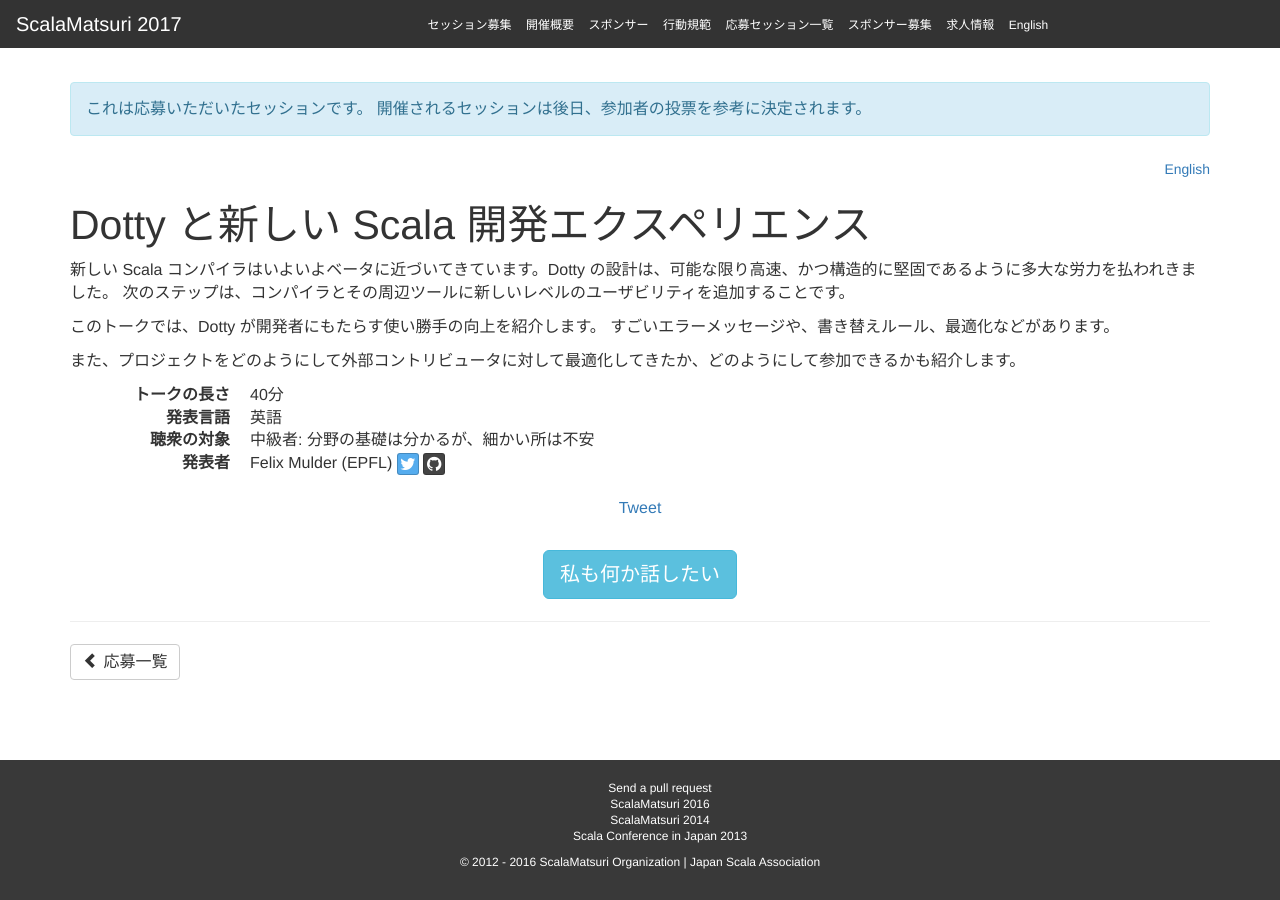
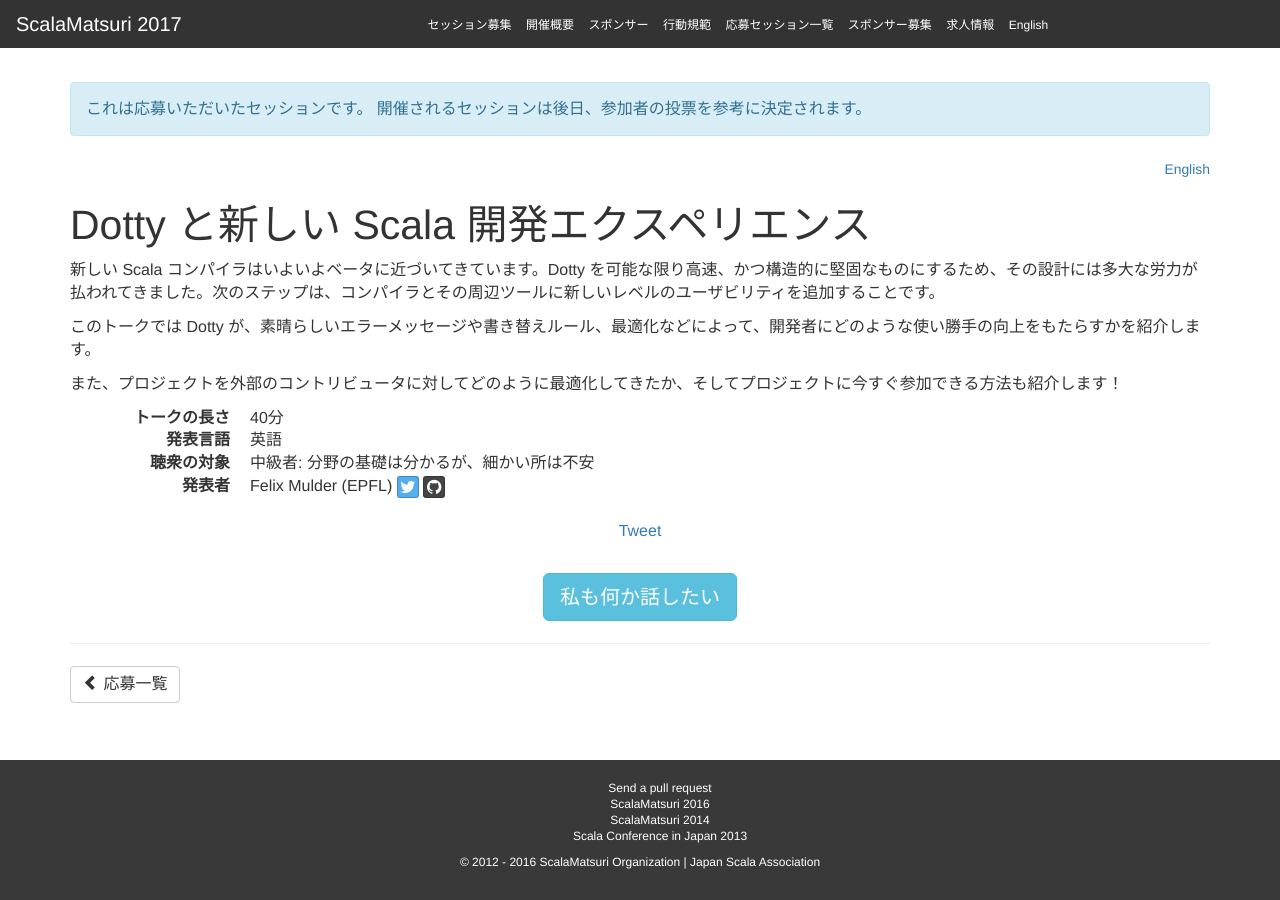
Before and after one commit to scalajp/2017.scalamatsuri.org, a Jekyll site: the page built from _candidates_ja/FelixMulder_1.md, in a window 1280 px wide. Built offline with Jekyll 4.4.1, drawn with Linux system fonts in a browser that asks for light colours; nearby versions of some CDN libraries; comment, search, counter and statistics services are not loaded.

Commit message:
swap the order of terms

```diff
--- a/_candidates_ja/FelixMulder_1.md
+++ b/_candidates_ja/FelixMulder_1.md
@@ -10,10 +10,8 @@
 tags:
   - Others
 ---
-新しい Scala コンパイラはいよいよベータに近づいてきています。Dotty の設計は、可能な限り高速、かつ構造的に堅固であるように多大な労力を払われきました。
-次のステップは、コンパイラとその周辺ツールに新しいレベルのユーザビリティを追加することです。
+新しい Scala コンパイラはいよいよベータに近づいてきています。Dotty を可能な限り高速、かつ構造的に堅固なものにするため、その設計には多大な労力が払われてきました。次のステップは、コンパイラとその周辺ツールに新しいレベルのユーザビリティを追加することです。
 
-このトークでは、Dotty が開発者にもたらす使い勝手の向上を紹介します。
-すごいエラーメッセージや、書き替えルール、最適化などがあります。
+このトークでは Dotty が、素晴らしいエラーメッセージや書き替えルール、最適化などによって、開発者にどのような使い勝手の向上をもたらすかを紹介します。
 
-また、プロジェクトをどのようにして外部コントリビュータに対して最適化してきたか、どのようにして参加できるかも紹介します。
+また、プロジェクトを外部のコントリビュータに対してどのように最適化してきたか、そしてプロジェクトに今すぐ参加できる方法も紹介します！
```
